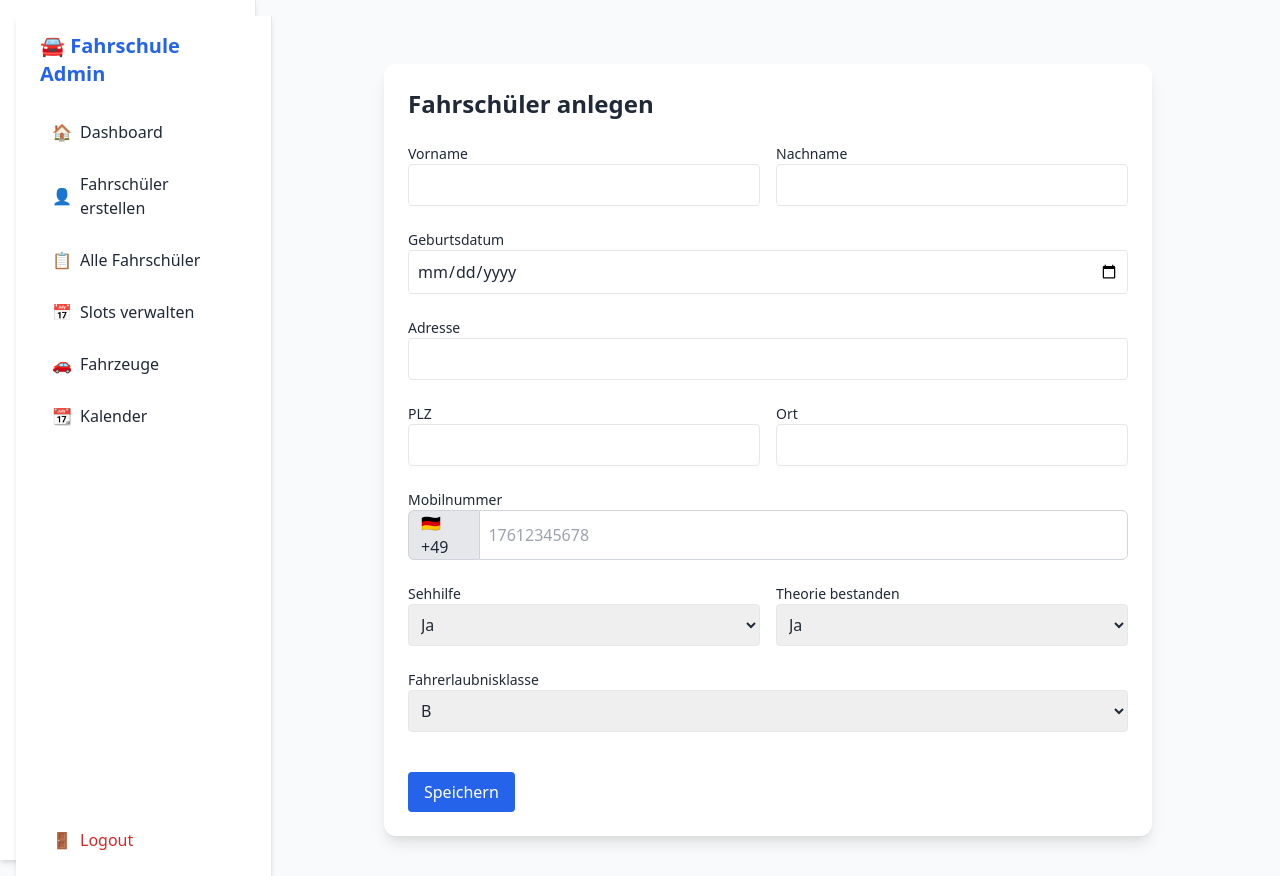
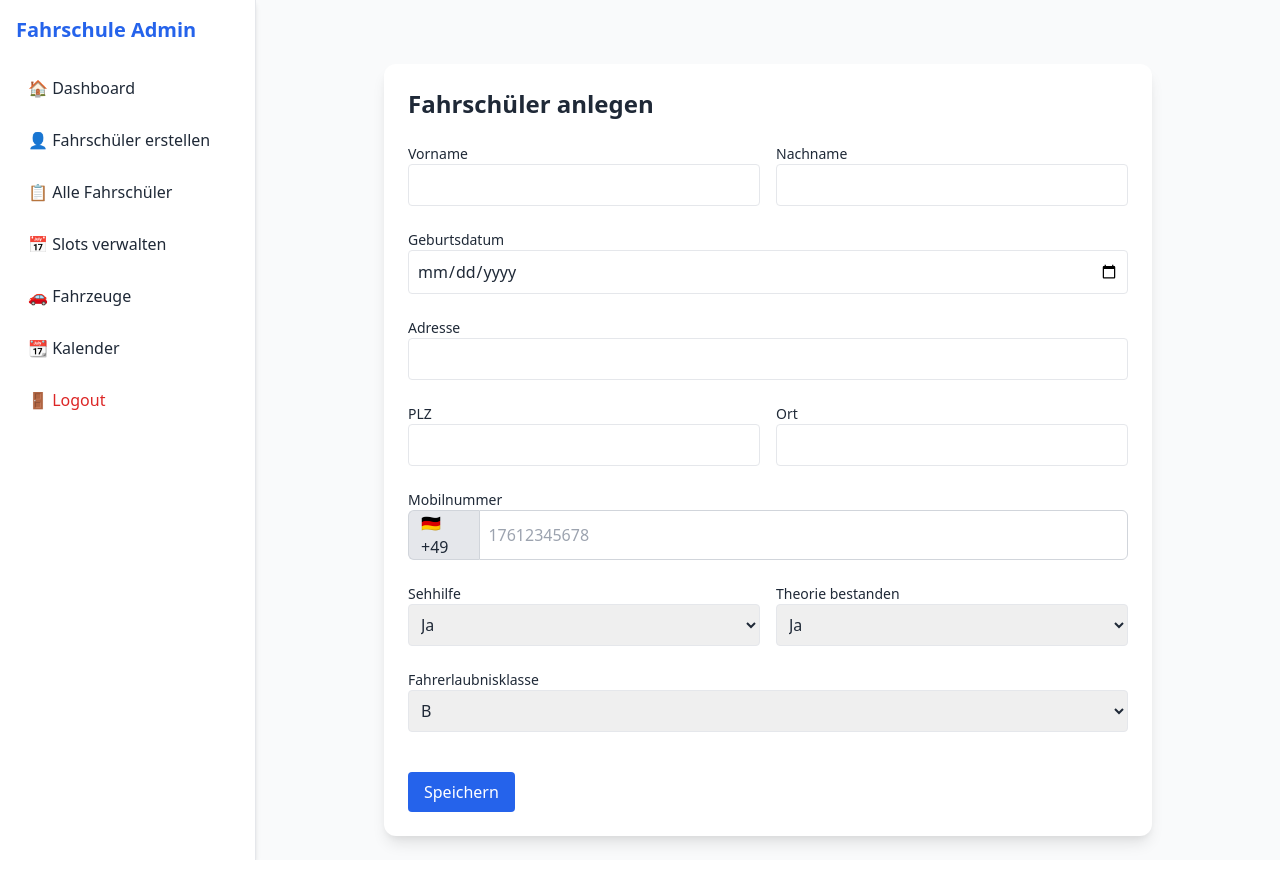
Before and after one commit to eyfahrlehrer/ausbildungsdiagrammkarte_flask, a Flask app: page /create in a window 1280 px wide. Run offline with Flask 3, Linux system fonts and the light colour scheme; the visitor is signed in with stand-in values (Sample User, id 1).

Commit message:
Update sidebar.html

```diff
--- a/templates/sidebar.html
+++ b/templates/sidebar.html
@@ -1,30 +1,26 @@
-<div class="w-64 h-screen bg-white shadow-md px-6 py-4 flex flex-col justify-between border-r">
 <div>
-        <h2 class="text-xl font-bold text-blue-600 mb-6">🚘 Fahrschule Admin</h2>
-        <nav class="flex flex-col space-y-3 text-gray-800">
-            <a href="{{ url_for('main.dashboard') }}" class="flex items-center gap-2 hover:bg-blue-50 px-3 py-2 rounded-md transition">
-                🏠 <span>Dashboard</span>
+    <h2 class="text-xl font-bold text-blue-600 mb-6">Fahrschule Admin</h2>
+    <nav class="flex flex-col space-y-3">
+        <a href="{{ url_for('main.dashboard') }}" class="flex items-center gap-2 hover:bg-blue-100 px-3 py-2 rounded transition">
+            🏠 Dashboard
         </a>
-            <a href="{{ url_for('main.create') }}" class="flex items-center gap-2 hover:bg-blue-50 px-3 py-2 rounded-md transition">
-                👤 <span>Fahrschüler erstellen</span>
+        <a href="{{ url_for('main.create') }}" class="flex items-center gap-2 hover:bg-blue-100 px-3 py-2 rounded transition">
+            👤 Fahrschüler erstellen
         </a>
-            <a href="{{ url_for('main.schueler_liste') }}" class="flex items-center gap-2 hover:bg-blue-50 px-3 py-2 rounded-md transition">
-                📋 <span>Alle Fahrschüler</span>
+        <a href="{{ url_for('main.schueler_liste') }}" class="flex items-center gap-2 hover:bg-blue-100 px-3 py-2 rounded transition">
+            📋 Alle Fahrschüler
         </a>
-            <a href="{{ url_for('main.slots_verwalten') }}" class="flex items-center gap-2 hover:bg-blue-50 px-3 py-2 rounded-md transition">
-                📅 <span>Slots verwalten</span>
+        <a href="{{ url_for('main.slots_verwalten') }}" class="flex items-center gap-2 hover:bg-blue-100 px-3 py-2 rounded transition">
+            📅 Slots verwalten
         </a>
-            <a href="{{ url_for('main.fahrzeuge_verwalten') }}" class="flex items-center gap-2 hover:bg-blue-50 px-3 py-2 rounded-md transition">
-                🚗 <span>Fahrzeuge</span>
+        <a href="{{ url_for('main.fahrzeuge_verwalten') }}" class="flex items-center gap-2 hover:bg-blue-100 px-3 py-2 rounded transition">
+            🚗 Fahrzeuge
         </a>
-            <a href="{{ url_for('main.kalender') }}" class="flex items-center gap-2 hover:bg-blue-50 px-3 py-2 rounded-md transition">
-                📆 <span>Kalender</span>
+        <a href="{{ url_for('main.kalender') }}" class="flex items-center gap-2 hover:bg-blue-100 px-3 py-2 rounded transition">
+            📆 Kalender
+        </a>
+        <a href="{{ url_for('main.logout') }}" class="flex items-center gap-2 text-red-600 hover:bg-red-100 px-3 py-2 rounded transition">
+            🚪 Logout
         </a>
     </nav>
 </div>
-    <div>
-        <a href="{{ url_for('main.logout') }}" class="flex items-center gap-2 text-red-600 hover:bg-red-50 px-3 py-2 rounded-md transition">
-            🚪 <span>Logout</span>
-        </a>
-    </div>
-</div>
```
Lines whose indentation alone changed are shown as unchanged.
